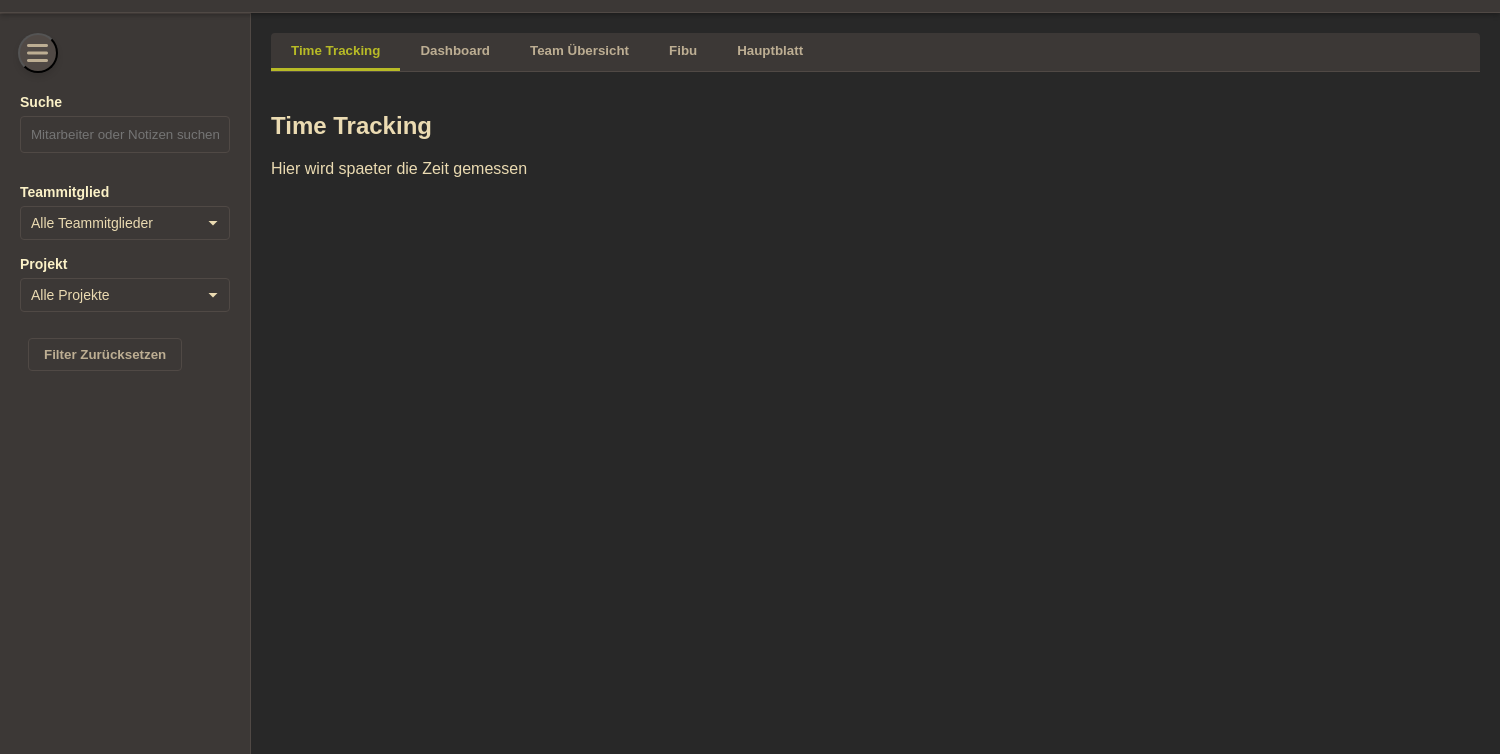
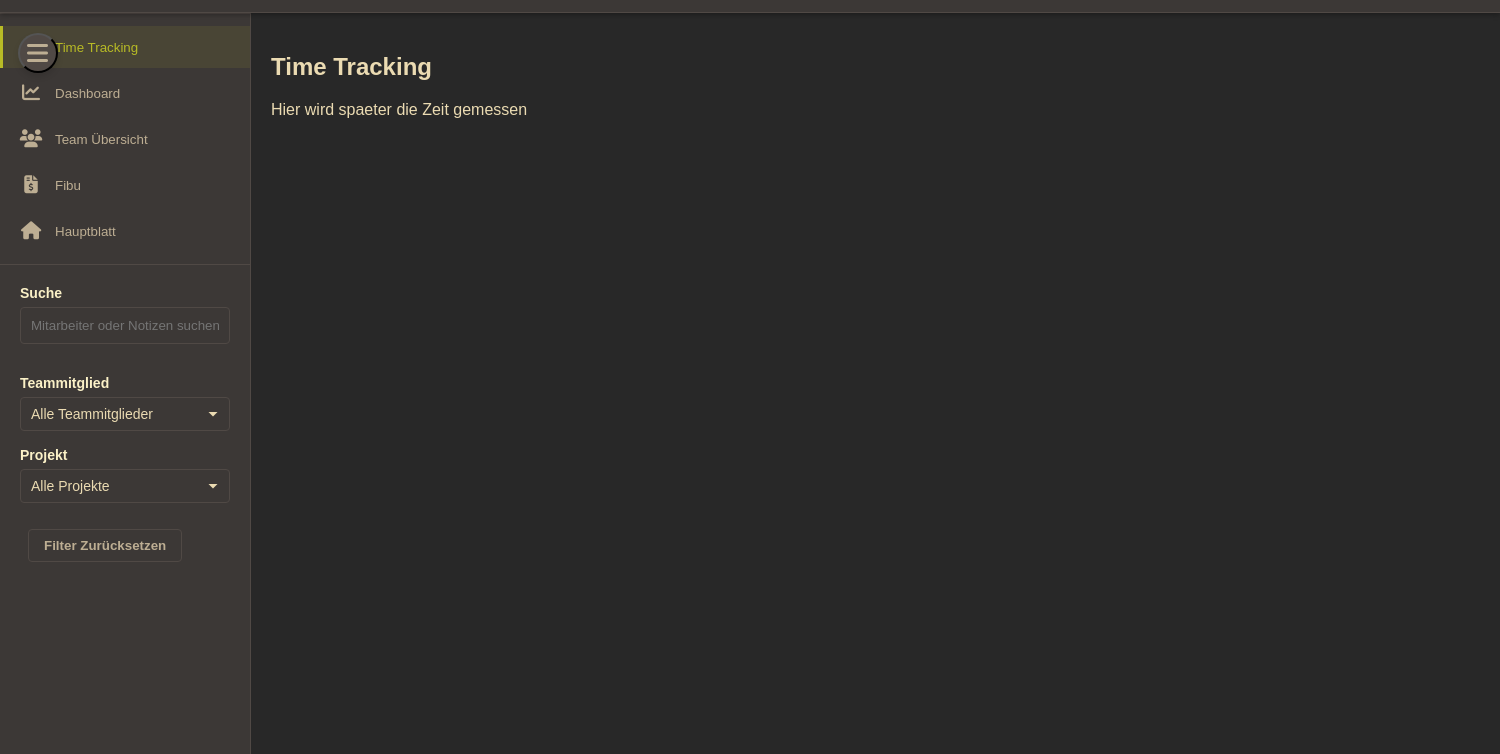
Before and after one commit to cipher-shad0w/TimeTracker, an Electron app: page src/index.html in a window 1500 px wide. Shown: the part 46-800 px from the top of the page. Drawn offline with Linux system fonts and the light colour scheme; no server answers.

Commit message:
move tab section to the left

```diff
--- a/src/index.html
+++ b/src/index.html
@@ -26,6 +26,28 @@
                     </button>
                 </div>
 
+                <div class="sidebar-nav">
+                    <button class="sidebar-tab-button active" data-tab="tab1">
+                        <i class="fa-solid fa-clock"></i>
+                        <span class="sidebar-tab-label">Time Tracking</span>
+                    </button>
+                    <button class="sidebar-tab-button" data-tab="tab2">
+                        <i class="fa-solid fa-chart-line"></i>
+                        <span class="sidebar-tab-label">Dashboard</span>
+                    </button>
+                    <button class="sidebar-tab-button" data-tab="tab3">
+                        <i class="fa-solid fa-users"></i>
+                        <span class="sidebar-tab-label">Team Übersicht</span>
+                    </button>
+                    <button class="sidebar-tab-button" data-tab="tab4">
+                        <i class="fa-solid fa-file-invoice-dollar"></i>
+                        <span class="sidebar-tab-label">Fibu</span>
+                    </button>
+                    <button class="sidebar-tab-button" data-tab="tab5">
+                        <i class="fa-solid fa-home"></i>
+                        <span class="sidebar-tab-label">Hauptblatt</span>
+                    </button>
+                </div>
 
                 <div class="sidebar-content">
 
@@ -67,13 +89,7 @@
             </div>
 
             <div class="main-content">
-                <div class="tab-nav">
-                    <button class="tab-button active" data-tab="tab1">Time Tracking</button>
-                    <button class="tab-button" data-tab="tab2">Dashboard</button>
-                    <button class="tab-button" data-tab="tab3">Team Übersicht</button>
-                    <button class="tab-button" data-tab="tab4">Fibu</button>
-                    <button class="tab-button" data-tab="tab5">Hauptblatt</button>
-                </div>
+                <!-- Tab-Nav wurde entfernt und in die Seitenleiste verschoben -->
 
                 <div class="tab-content active" id="tab1">
                     <h2>Time Tracking</h2>
--- a/src/renderer.js
+++ b/src/renderer.js
@@ -82,7 +82,8 @@ function setupSidebarToggle() {
 }
 
 function setupTabs() {
-  const tabButtons = document.querySelectorAll('.tab-button');
+  // Jetzt benutzen wir die sidebar-tab-buttons anstelle der alten tab-buttons
+  const tabButtons = document.querySelectorAll('.sidebar-tab-button');
   const tabContents = document.querySelectorAll('.tab-content');
 
   tabButtons.forEach(button => {
--- a/src/styles.css
+++ b/src/styles.css
@@ -73,7 +73,7 @@
 
     /* Layout Variables */
     --sidebar-width: 250px;
-    --sidebar-collapsed-width: 50px;
+    --sidebar-collapsed-width: 60px;
 }
 
 /* 1.2 Light Theme */
@@ -186,13 +186,77 @@ body {
 .sidebar-content {
     padding: 20px;
     flex: 1;
-    margin-top: 60px;
+    overflow-y: auto;
 }
 
 .sidebar h2 {
     margin-top: 0;
     padding-bottom: 10px;
     color: var(--color-primary);
+}
+
+/* Sidebar Navigation */
+.sidebar-nav {
+    display: flex;
+    flex-direction: column;
+    padding: 10px 0;
+    border-bottom: 1px solid var(--color-border);
+}
+
+.sidebar-tab-button {
+    display: flex;
+    align-items: center;
+    padding: 12px 16px;
+    margin: 2px 0;
+    background: none;
+    border: none;
+    cursor: pointer;
+    text-align: left;
+    color: var(--color-text-secondary);
+    border-left: 3px solid transparent;
+    transition: all 0.3s ease;
+}
+
+.sidebar-tab-button:hover {
+    background-color: var(--color-hover-highlight);
+    color: var(--color-text-light);
+}
+
+.sidebar-tab-button.active {
+    color: var(--color-tab-selected);
+    border-left-color: var(--color-tab-selected);
+    background-color: rgba(184, 187, 38, 0.1);
+}
+
+.sidebar-tab-button i {
+    font-size: 18px;
+    margin-right: 12px;
+    width: 24px;
+    text-align: center;
+}
+
+.sidebar-tab-label {
+    font-weight: 500;
+}
+
+/* Show only icons when sidebar is collapsed */
+.sidebar.collapsed .sidebar-tab-label {
+    display: none;
+}
+
+.sidebar.collapsed .sidebar-tab-button {
+    justify-content: center;
+    padding: 12px 0;
+}
+
+.sidebar.collapsed .sidebar-tab-button i {
+    margin: 0;
+    font-size: 22px;
+}
+
+.sidebar.collapsed .sidebar-tab-button.active {
+    border-left: none;
+    border-right: 3px solid var(--color-tab-selected);
 }
 
 /* Sidebar Controls */
@@ -330,34 +394,9 @@ input:checked + .slider:before {
     background-color: var(--color-blue);
 }
 
-/* 3.4 Tab Navigation */
-.tab-nav {
-    display: flex;
-    border-bottom: 1px solid var(--color-border);
-    margin-bottom: 20px;
-    background-color: var(--color-bg1);
-    border-radius: 4px 4px 0 0;
-}
-
+/* 3.4 Tab Navigation - now moved to sidebar */
 .tab-button {
-    padding: 10px 20px;
-    border: none;
-    background: none;
-    cursor: pointer;
-    font-weight: bold;
-    border-bottom: 3px solid transparent;
-    transition: all 0.3s ease;
-    outline: none;
-    color: var(--color-text-secondary);
-}
-
-.tab-button.active {
-    border-bottom-color: var(--color-tab-selected);
-    color: var(--color-primary);
-}
-
-.tab-button:hover {
-    background-color: var(--color-hover-highlight);
+    display: none; /* Hide the old tab navigation */
 }
 
 .tab-content {
```
